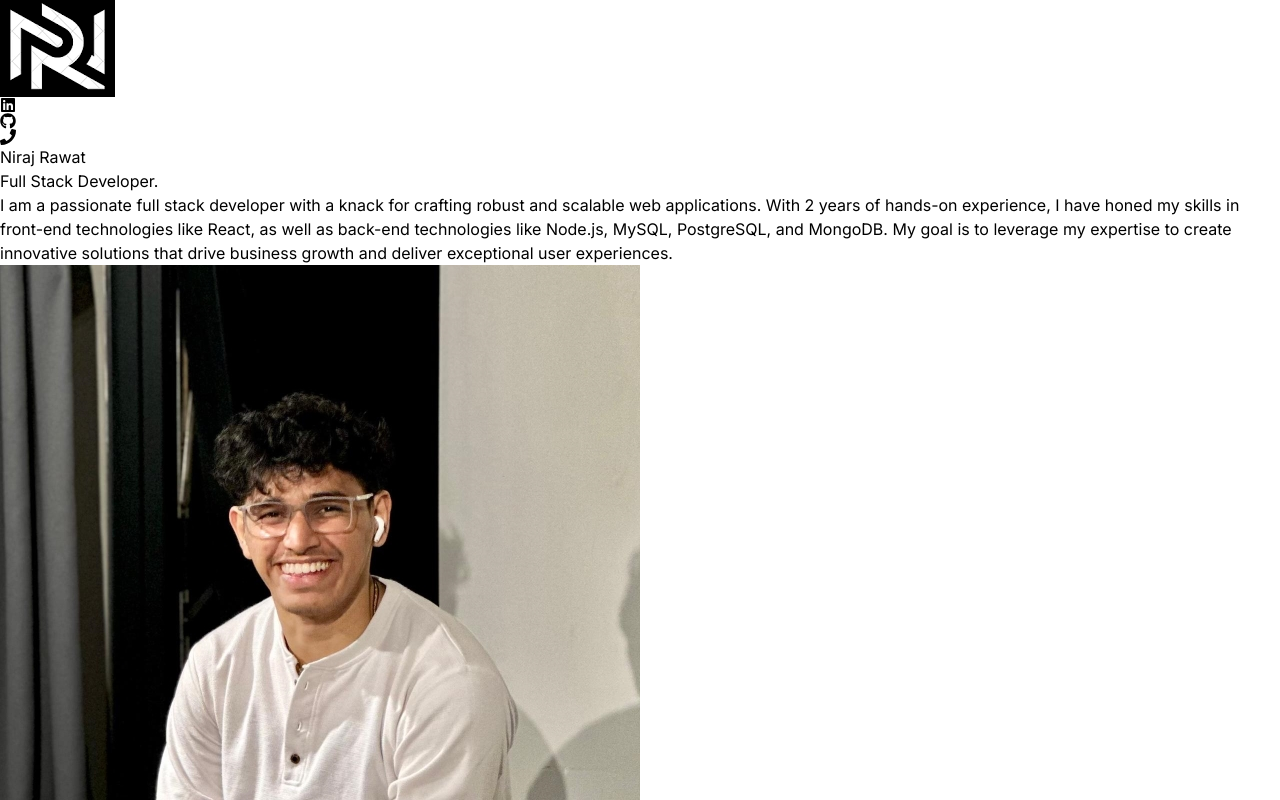
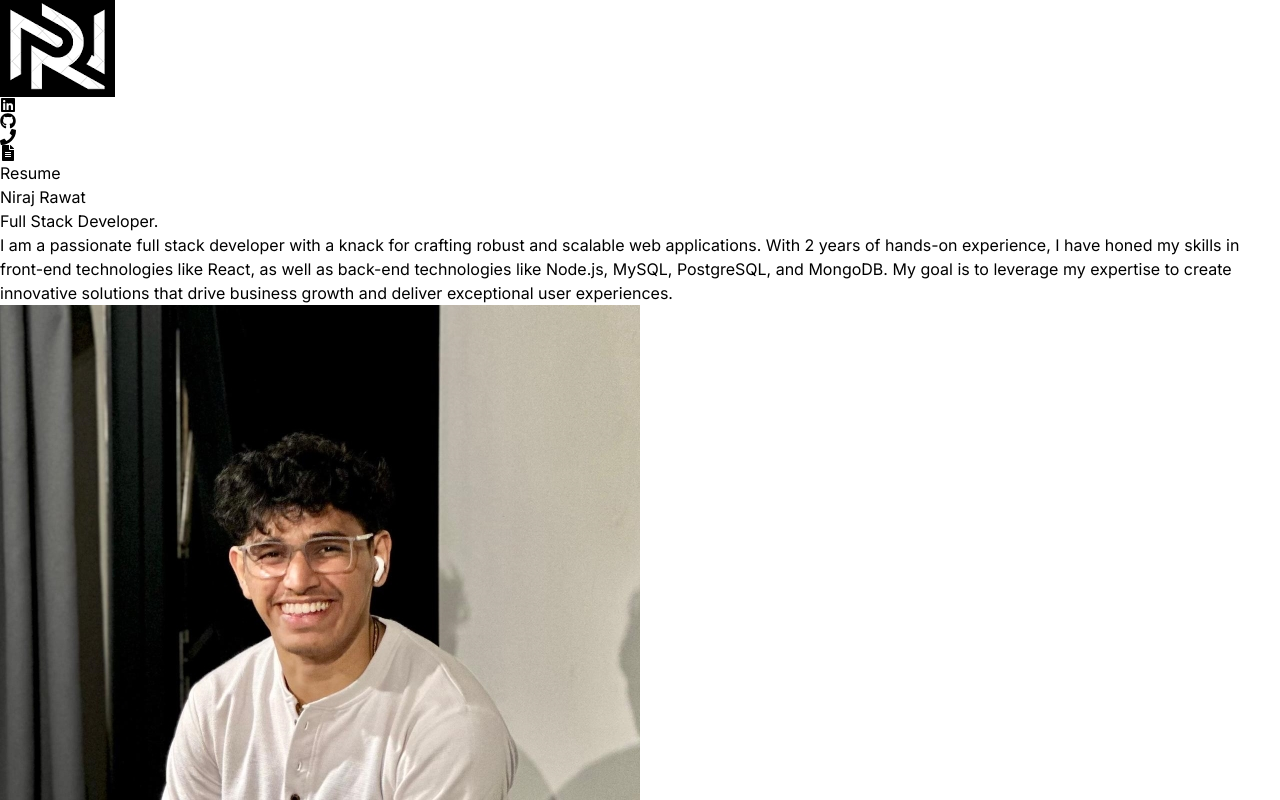
Before and after one commit to rniraj-web/myPortfolio, a React (Vite) app: page / in a window 1280 px wide. Shown: the top 800 px of the page. Built offline with nearby package versions, Linux system fonts and the light colour scheme.

Commit message:
added download resume functionality

```diff
--- a/src/components/Navbar.jsx
+++ b/src/components/Navbar.jsx
@@ -3,6 +3,7 @@ import logo from '../assets/nirajrawatlogo1.png'
 import { FaLinkedin } from 'react-icons/fa'
 import { FaGithub } from 'react-icons/fa6'
 import { FaPhone } from 'react-icons/fa'
+import { FaFileAlt } from 'react-icons/fa'
 import { HashLink } from 'react-router-hash-link'
 
 const Navbar = () => {
@@ -15,6 +16,16 @@ const Navbar = () => {
             <a href='https://www.linkedin.com/in/niraj-rawat/' target='_'><FaLinkedin/></a>
             <a href='https://github.com/rniraj-web' target='_'><FaGithub/></a>
             <HashLink to='#contact'><FaPhone/></HashLink>
+            <a
+                href='/resume.pdf'
+                download
+                className="relative group text-white"
+            >
+                <FaFileAlt className="text-2xl" />
+                <span className="absolute left-1/2 -translate-x-1/2 bottom-[-30px] px-2 py-1 text-xs bg-purple-500 text-white rounded opacity-0 group-hover:opacity-70 transition">
+                    Resume
+                </span>
+            </a>
         </div>
     </nav>
   )
```
